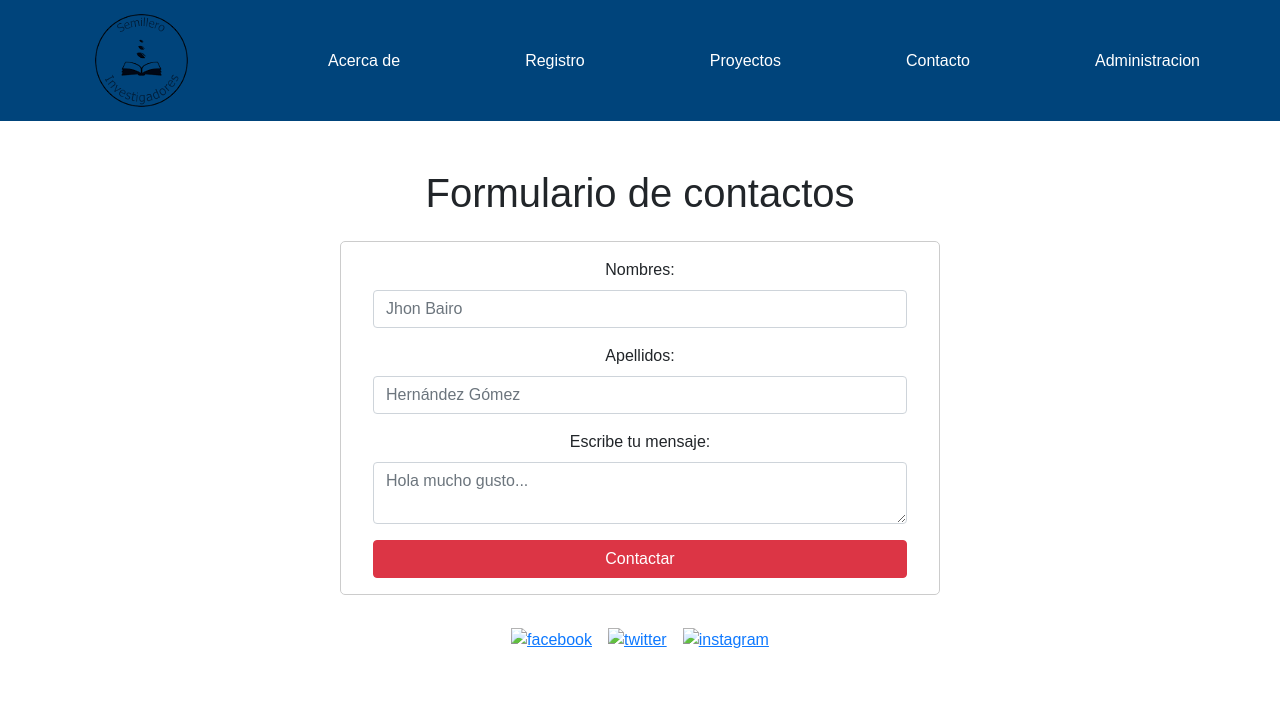
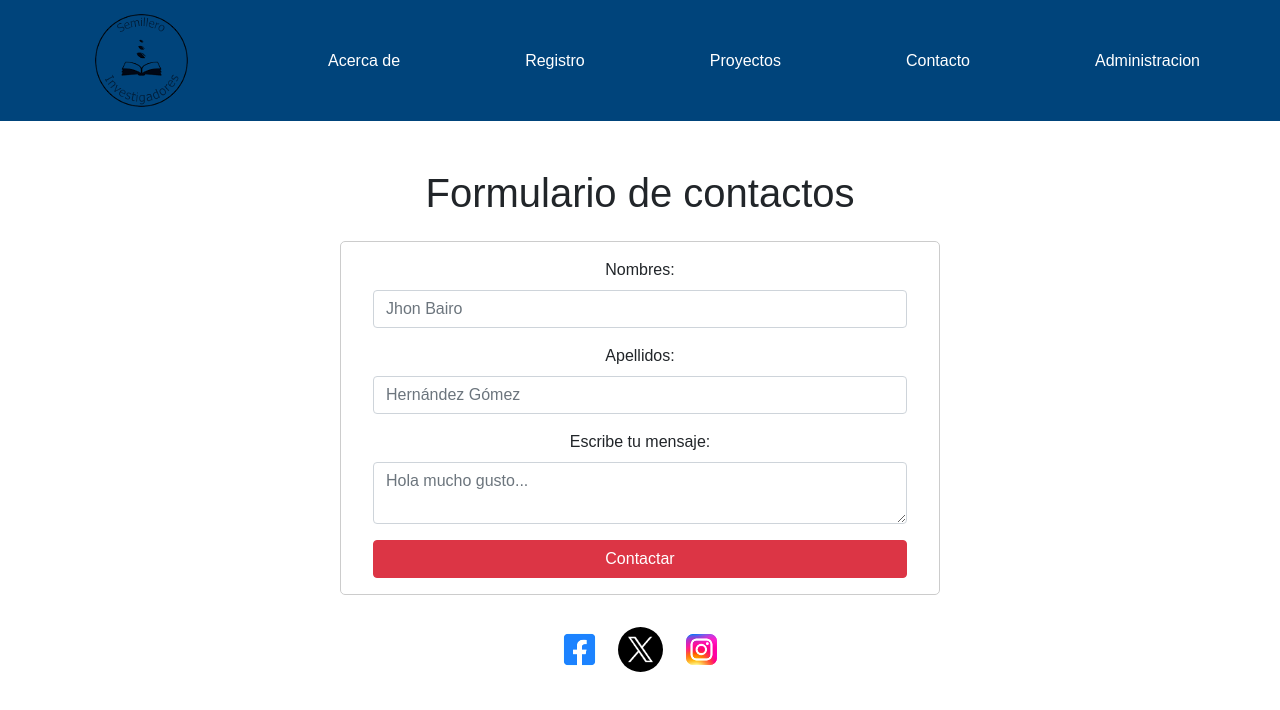
Before and after one commit to jhobahego/semillero-suis, a website: page frontend/views/contact/contacto.html in a window 1280 px wide. Drawn offline with nearby package versions, Linux system fonts and the light colour scheme.

Commit message:
Add: Imagenes de redes sociales

```diff
--- a/frontend/views/contact/contact.css
+++ b/frontend/views/contact/contact.css
@@ -126,3 +126,10 @@ img {
 .rrss>li {
     list-style: none;
 }
+
+.rrss>li>a>img {
+    width: 45px;
+    height: 45px;
+    object-fit: cover;
+    border-radius: 50%;
+}
--- a/frontend/views/contact/contacto.html
+++ b/frontend/views/contact/contacto.html
@@ -64,13 +64,13 @@
 
   <ul class="rrss">
     <li>
-      <a href="https://www.facebook.com"><img src="/img & videos/facebook.jpg" alt="facebook"></a>
+      <a href="https://www.facebook.com"><img src="/frontend/public/img/facebook.jpg" alt="facebook"></a>
     </li>
     <li>
-      <a href="https://www.twitter.com"> <img src="/img & videos/twitter.jpeg" alt="twitter"></a>
+      <a href="https://www.twitter.com"> <img src="/frontend/public/img/twitter.jpeg" alt="twitter"></a>
     </li>
     <li>
-      <a href="https://www.instagram.com"><img src="/img & videos/instagram.jpg" alt="instagram"></a>
+      <a href="https://www.instagram.com"><img src="/frontend/public/img/instagram.jpg" alt="instagram"></a>
     </li>
   </ul>
 
```
Also changed, not shown: frontend/public/img/facebook.jpg (added), frontend/public/img/instagram.jpg (added), frontend/public/img/twitter.jpeg (added).
